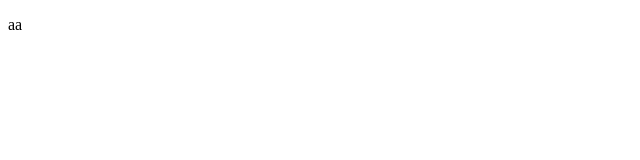
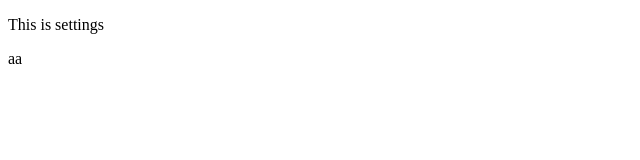
Before and after one commit to Tripko1/runners, a React (Create React App) app: page / in a window 1280 px wide. Shown: the top 160 px of the page, without its empty margins (0-640 px from the left). Built offline with nearby package versions, Linux system fonts and the light colour scheme.

Commit message:
Added page component

```diff
--- a/src/App.js
+++ b/src/App.js
@@ -1,9 +1,11 @@
 import React,{Component} from "react";
+import Settings from "./components/Settings/Settings";
 
 class App extends Component{
 	render(){
 		return(
 			<div>
+				<Settings />
 				<p>aa</p>
 			</div>
 		);
--- /dev/null
+++ b/src/components/Settings/Settings.js
@@ -0,0 +1,11 @@
+import React from 'react';
+
+const settings = () => {
+	return(
+		<div>
+			<p>This is settings</p>
+		</div>
+	);
+};
+
+export default settings;
```
